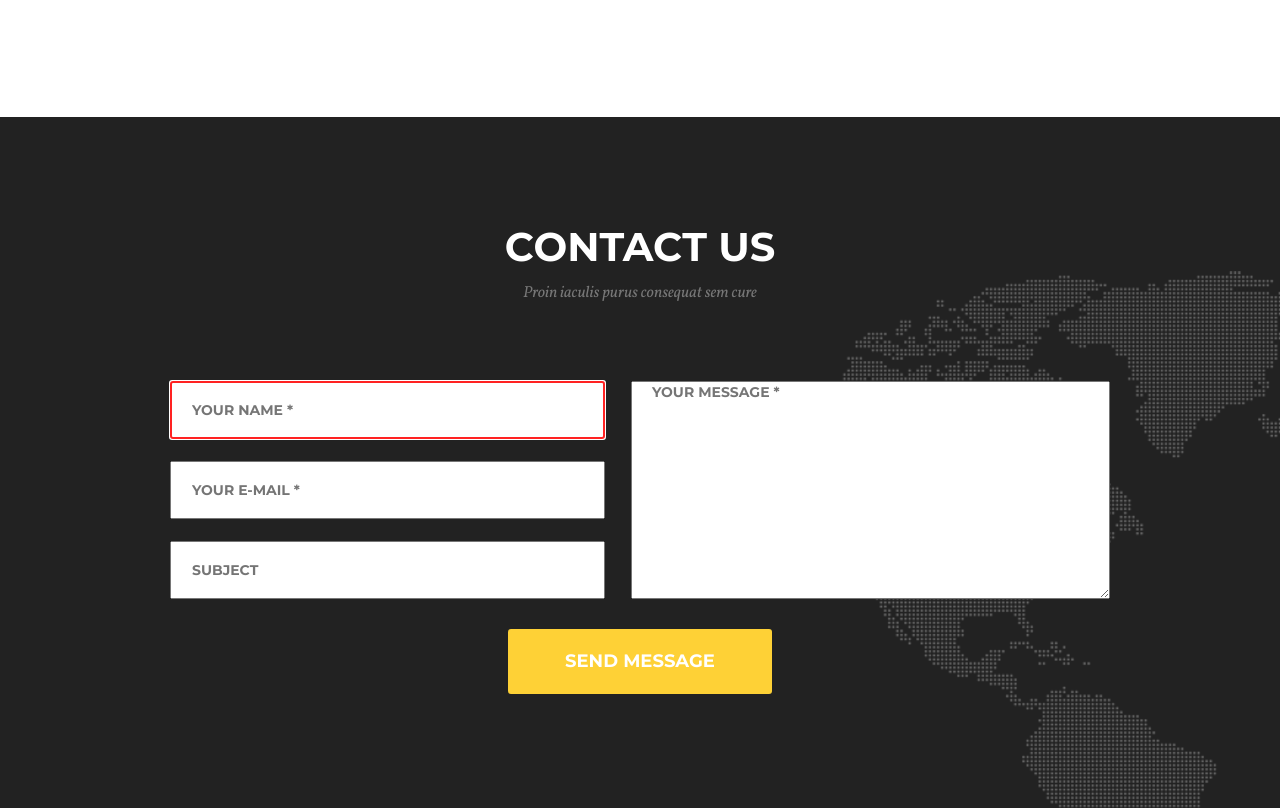
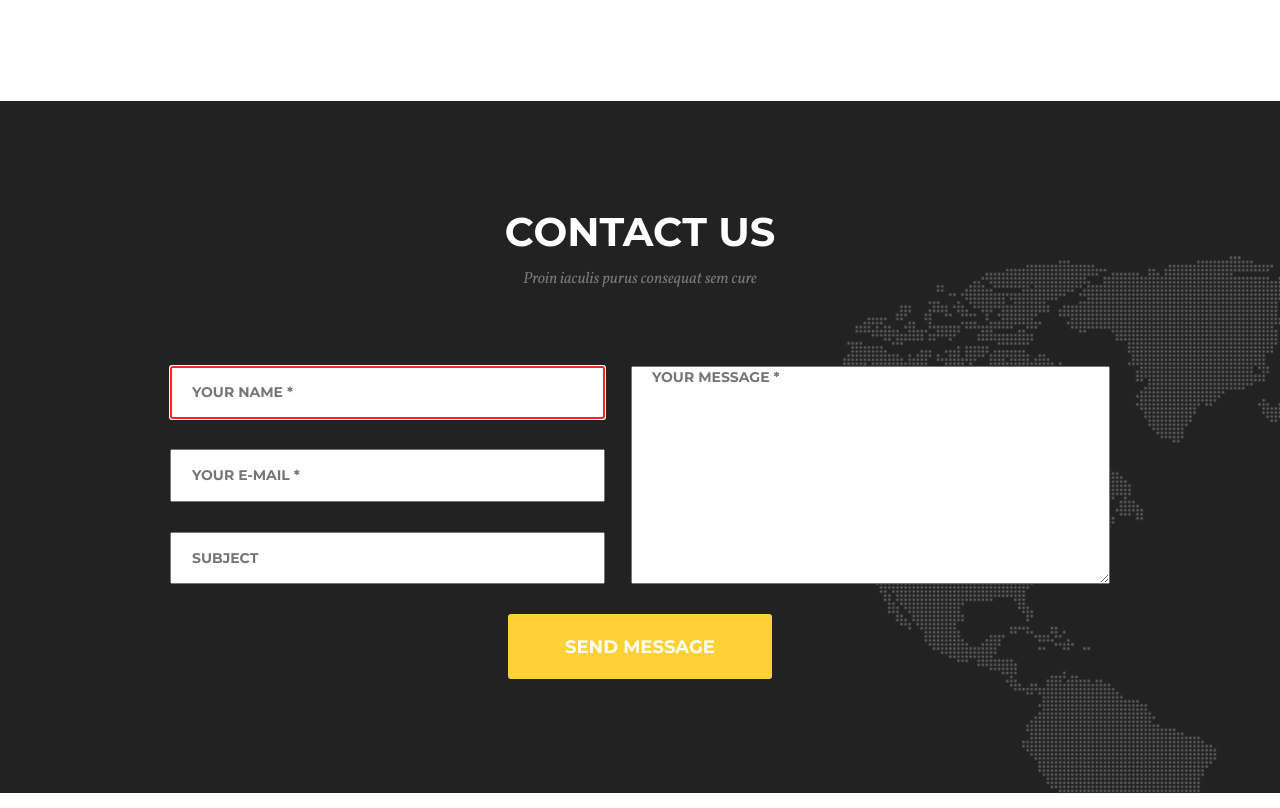
Before and after one commit to Lisnyk-M/goit-fe-course, a plain HTML site: page module-07/index.html in a window 1280 px wide. Shown: the part 582-1390 px from the top of the page. Drawn offline with Linux system fonts and the light colour scheme.

Commit message:
changed to css

```diff
--- a/module-07/css/style.css
+++ b/module-07/css/style.css
@@ -71,7 +71,7 @@
   margin: 0;
   padding: 0;
   list-style: none;
-  min-width: 486px;
+  /* min-width: 486px; */
 }
 .menu-item {
   display: inline-block;
@@ -85,7 +85,6 @@
   font-weight: 400;
   color: #222222;
   text-transform: uppercase;
-  line-height: 14px;
   display: block;
   margin: 0;
 }
@@ -101,6 +100,9 @@
 }
 /* ====================section=========================== */
 .contact {
+  display: flex;
+  justify-content: center;
+  align-items: center;
   background: #222222;
   background-image: url("../img/map-image.png");
   background-repeat: no-repeat;
@@ -110,16 +112,20 @@
   background-position-x: right;
   /* background-position: center; */
 }
+.contact-offset{
+  padding-top: 108px;
+  padding-bottom: 114px;
+
+}
 
 .sign-large-1 {
   margin-top: 0;
-  margin-bottom: 0;
+  margin-bottom: 15px;
   font-size: 40px;
   font-family: "Montserrat", sans-serif;
   font-weight: bold;
   text-transform: uppercase;
   color: rgb(51, 51, 51);
-  line-height: 75px;
   text-align: center;
 }
 
@@ -132,8 +138,6 @@
   font-weight: normal;
   font-stretch: ultra-expanded;
   color: #777777;
-
-  line-height: 1.2;
   text-align: center;
   position: relative;
 }
@@ -166,7 +170,7 @@
   left: 50%;
   top: 50%;
   transform: translate(-50%, -50%);
-  /* line-height: 74px; */
+
 }
 .card-sign {
   margin: 0;
@@ -178,7 +182,6 @@
   color: #222222;
   text-transform: uppercase;
   text-align: center;
-  line-height: 1.2;
 }
 
 .card-text {
@@ -194,7 +197,7 @@
 /* ========================section2============================ */
 .sign-form {
   color: #ffffff;
-  padding-top: 92px;
+  /* padding-top: 92px; */
 }
 /* =============================else====================== */
 .form_wrap {
@@ -208,7 +211,8 @@
   justify-content: space-between;
 }
 .form_input {
-  height: 52px;
+  padding-top: 16px;
+  padding-bottom: 16px;
 }
 .form_decore {
   color: #bbbbbb;
@@ -216,7 +220,6 @@
   font-size: 14px;
   font-family: "Montserrat", sans-serif;
   font-weight: bold;
-  line-height: 1.2;
   padding-left: 20px;
 }
 .checking:valid {
@@ -228,15 +231,15 @@
 .form_message {
   width: 455px;
   height: 212px;
-  /* color: #bbbbbb; */
 }
 .button_wrap {
-  padding-bottom: 114px;
+  margin-top: 30px;
+  /* padding-bottom: 114px; */
 }
 .form_button {
   min-width: 264px;
   height: 65px;
-  margin: 30px auto 0;
+  margin: 0 auto;
   display: block;
   background-color: #fed136;
   color: #ffffff;
@@ -244,7 +247,6 @@
   font-size: 18px;
   font-family: "Montserrat", sans-serif;
   font-weight: bold;
-  line-height: 1.2;
   text-align: center;
   border-style: none;
   border-radius: 3px;
--- a/module-07/index.html
+++ b/module-07/index.html
@@ -35,7 +35,7 @@
         </nav>
       </div>
     </header>
-
+    <main>
       <section class="">
         <div class="wrap">
           <h2 class="sign-large-1">Services</h2>
@@ -92,7 +92,7 @@
       </section>
 
       <!-- ===================section2====================== -->
-    <section class="contact">
+      <section class="contact contact-offset">
         <div class="wrap">
           <h2 class="sign-large-1 sign-form">Contact Us</h2>
           <p class="sign-small-1">Proin iaculis purus consequat sem cure</p>
@@ -123,7 +123,8 @@
                 />
               </div>
               <textarea
-              name="messages" placeholder="Your message *"
+                name="messages"
+                placeholder="Your message *"
                 class="form_decore form_message checking"
                 required
               ></textarea>
@@ -134,5 +135,6 @@
           </form>
         </div>
       </section>
+    </main>
   </body>
 </html>
```
Lines whose indentation alone changed are shown as unchanged.
